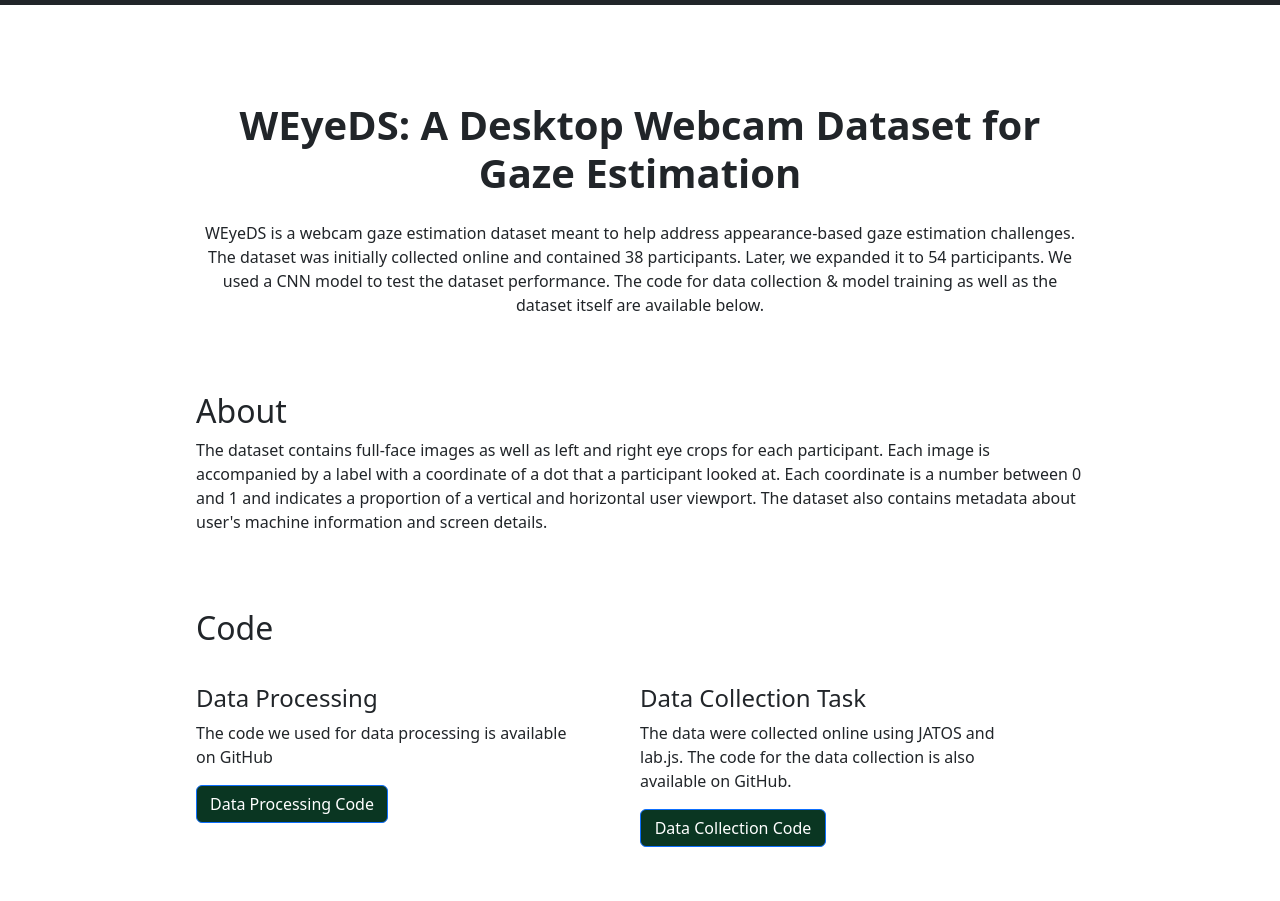
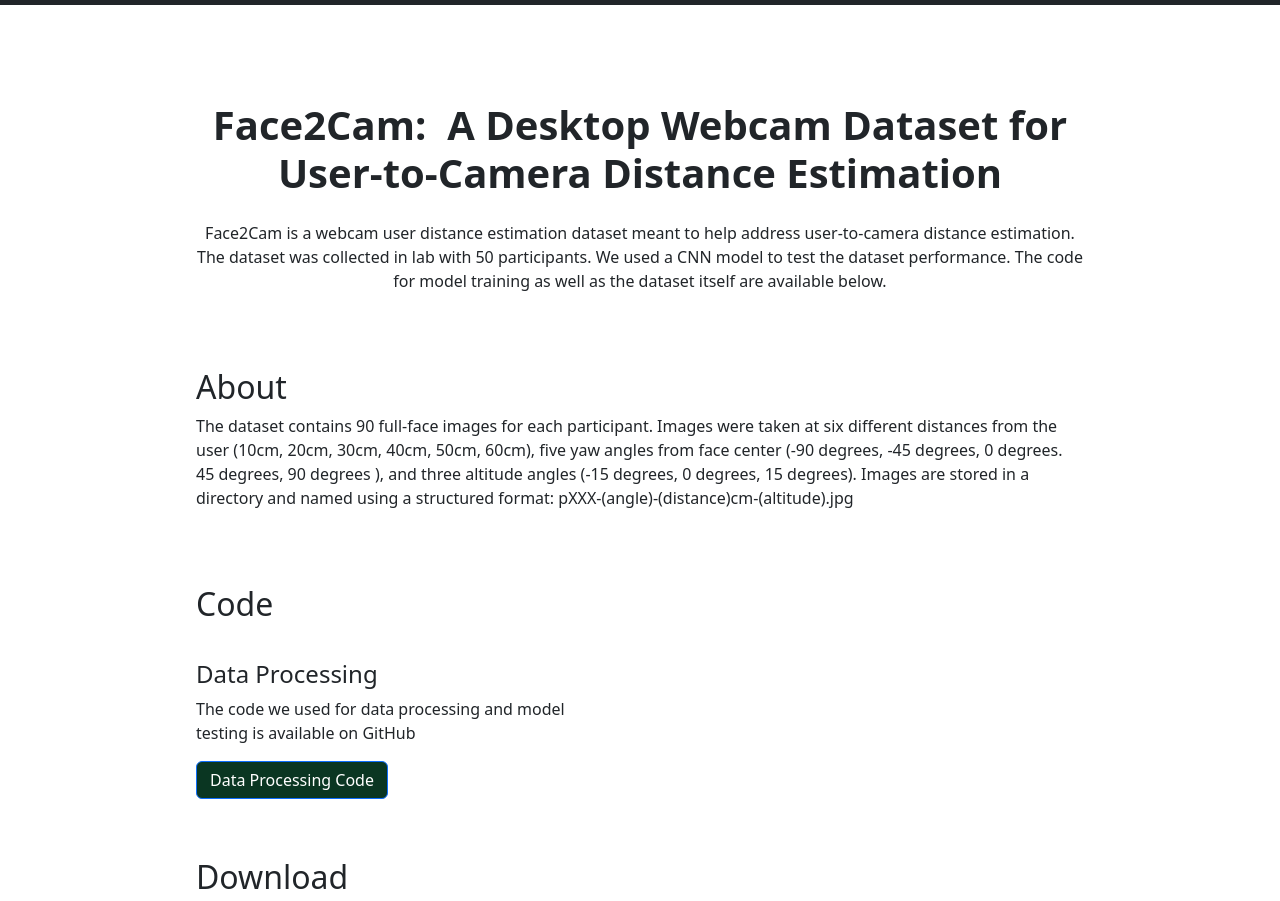
Before and after one commit to robbinslab/Face2Cam, a plain HTML site: page index.html in a window 1280 px wide. Shown: the part 51-952 px from the top of the page. Drawn offline with Linux system fonts and the light colour scheme.

Commit message:
Update index.html

```diff
--- a/index.html
+++ b/index.html
@@ -4,7 +4,7 @@
 <head>
     <meta charset="utf-8">
     <meta name="viewport" content="width=device-width, initial-scale=1.0, shrink-to-fit=no">
-    <title>WEyeDS: a desktop webcam dataset for gaze estimation</title>
+    <title>Face2Cam: A desktop webcam dataset for user-to-camera distance estimation</title>
     <link rel="stylesheet" href="assets/bootstrap/css/bootstrap.min.css">
     <link rel="stylesheet" href="assets/css/Footer-Dark-icons.css">
 </head>
@@ -25,27 +25,23 @@
     <section class="d-flex flex-column align-items-center align-content-center py-4 py-xl-5">
         <div class="container d-flex justify-content-center">
             <div class="text-center d-flex flex-column align-self-center p-4 p-lg-5" style="width: 984px;">
-                <h1 class="fw-bold mb-4">WEyeDS:&nbsp;A Desktop Webcam Dataset for Gaze Estimation</h1>
-                <p>WEyeDS is a webcam gaze estimation dataset meant to help address appearance-based gaze estimation challenges. The dataset was initially collected online and contained 38 participants. Later, we expanded it to 54 participants. We used a CNN model to test the dataset performance. The code for data collection &amp; model training as well as the dataset itself are available below.</p>
+                <h1 class="fw-bold mb-4">Face2Cam:&nbsp; A Desktop Webcam Dataset for User-to-Camera Distance Estimation</h1>
+                <p>Face2Cam is a webcam user distance estimation dataset meant to help address user-to-camera distance estimation. The dataset was collected in lab with 50 participants. We used a CNN model to test the dataset performance. The code for model training as well as the dataset itself are available below.</p>
                 <h2 id="about" style="padding: 0px;text-align: left;margin-top: 59px;">About</h2>
-                <p style="text-align: left;">The dataset contains full-face images as well as left and right eye crops for each participant. Each image is accompanied by a label with a coordinate of a dot that a participant looked at. Each coordinate is a number between 0 and 1 and indicates a proportion of a vertical and horizontal user viewport. The dataset also contains metadata about user's machine information and screen details.</p>
+                <p style="text-align: left;">The dataset contains 90 full-face images for each participant. Images were taken at six different distances from the user (10cm, 20cm, 30cm, 40cm, 50cm, 60cm), five yaw angles from face center (-90 degrees, -45 degrees, 0 degrees. 45 degrees, 90 degrees ), and three altitude angles (-15 degrees, 0 degrees, 15 degrees). Images are stored in a directory and named using a structured format: pXXX-(angle)-(distance)cm-(altitude).jpg</p>
                 <h2 id="code" style="padding: 0px;text-align: left;margin-top: 59px;margin-bottom: 36px;">Code</h2>
                 <div class="d-flex flex-row">
                     <div class="col-md-6 d-flex flex-column">
                         <h4 class="text-start">Data Processing</h4>
-                        <p class="text-start" style="margin-right: 72px;">The code we used for data processing is available on GitHub</p><a class="btn btn-primary" role="button" style="background: var(--bs-success-text-emphasis);width: 192px;" href="https://github.com/robbinslab/weyeds-processing">Data Processing Code</a>
-                    </div>
-                    <div class="col-md-6 d-flex flex-column">
-                        <h4 class="text-start">Data Collection Task</h4>
-                        <p class="text-start" style="margin-right: 72px;">The data were collected online using JATOS and lab.js. The code for the data collection is also available on GitHub.</p><a class="btn btn-primary" role="button" style="background: var(--bs-success-text-emphasis);width: 186px;" href="https://github.com/robbinslab/webcam-data-collection">Data Collection Code</a>
+                        <p class="text-start" style="margin-right: 72px;">The code we used for data processing and model testing is available on GitHub</p><a class="btn btn-primary" role="button" style="background: var(--bs-success-text-emphasis);width: 192px;" href="https://github.com/robbinslab/Face2Cam_distance_estimation">Data Processing Code</a>
                     </div>
                 </div>
                 <h2 id="download" style="padding: 0px;text-align: left;margin-top: 59px;margin-bottom: 8px;">Download</h2>
                 <p style="text-align: left;">We are happy to share the data with anyone interested! Please fill out the form below and we will send you the download link. Please make sure to use your institutional email. If you have any questions, please reach us at robbinslab@richmond.edu.</p><a class="btn btn-primary" role="button" style="background: var(--bs-success-text-emphasis);width: 164px;" href="https://richmond.ca1.qualtrics.com/jfe/form/SV_3pEzZBWmLms2jH0">Download Dataset</a>
                 <h2 id="cite" style="padding: 0px;text-align: left;margin-top: 59px;margin-bottom: 8px;">Cite</h2>
-                <p style="text-align: left;">Please use the following citation if you are using the dataset. Thank you!</p><code class="text-start">@inproceedings{evdokimov2024weyeds,<br>&nbsp; &nbsp;author = {Evdokimov, Anatolii and Finegan-Dollak, Catherine and Robbins, Arryn},<br>&nbsp; &nbsp;title = {WEyeDS: A desktop webcam dataset for gaze estimation},<br>&nbsp; &nbsp;year = {2024},<br>&nbsp; &nbsp;isbn = {9798400706073},<br>&nbsp; &nbsp;publisher = {Association for Computing Machinery},<br>&nbsp; &nbsp;address = {New York, NY, USA},<br>&nbsp; &nbsp;url = {https://doi.org/10.1145/3649902.3655646},<br>&nbsp; &nbsp;doi = {10.1145/3649902.3655646},<br>&nbsp; &nbsp;booktitle = {Proceedings of the 2024 Symposium on Eye Tracking Research and Applications},<br>&nbsp; &nbsp;articleno = {52},<br>&nbsp; &nbsp;numpages = {2},<br>&nbsp; &nbsp;keywords = {appearance-based models, dataset, eye tracking, gaze estimation, webcam},<br>&nbsp; &nbsp;location = {Glasgow, United Kingdom},<br>&nbsp; &nbsp;series = {ETRA '24}<br>}</code>
+            <!--   <p style="text-align: left;">Please use the following citation if you are using the dataset. Thank you!</p><code class="text-start">@inproceedings{evdokimov2024weyeds,<br>&nbsp; &nbsp;author = {Evdokimov, Anatolii and Finegan-Dollak, Catherine and Robbins, Arryn},<br>&nbsp; &nbsp;title = {WEyeDS: A desktop webcam dataset for gaze estimation},<br>&nbsp; &nbsp;year = {2024},<br>&nbsp; &nbsp;isbn = {9798400706073},<br>&nbsp; &nbsp;publisher = {Association for Computing Machinery},<br>&nbsp; &nbsp;address = {New York, NY, USA},<br>&nbsp; &nbsp;url = {https://doi.org/10.1145/3649902.3655646},<br>&nbsp; &nbsp;doi = {10.1145/3649902.3655646},<br>&nbsp; &nbsp;booktitle = {Proceedings of the 2024 Symposium on Eye Tracking Research and Applications},<br>&nbsp; &nbsp;articleno = {52},<br>&nbsp; &nbsp;numpages = {2},<br>&nbsp; &nbsp;keywords = {appearance-based models, dataset, eye tracking, gaze estimation, webcam},<br>&nbsp; &nbsp;location = {Glasgow, United Kingdom},<br>&nbsp; &nbsp;series = {ETRA '24}<br>}</code>
                 <p style="text-align: center;margin-top: 62px;">We are happy to answer any of your questions! Please send an email to <strong>robbinslab@richmond.edu</strong>, and we will do our best to address your questions.</p>
-            </div>
+            </div>-->
         </div>
     </section>
     <footer class="text-center bg-dark">
```
